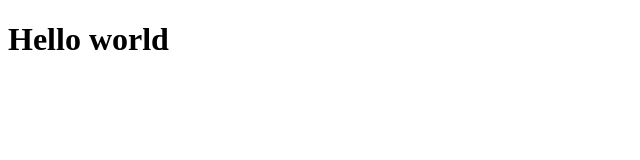
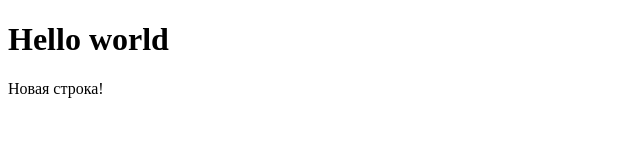
Before and after one commit to artikesel/LabTask, a plain HTML site: page index.html in a window 1280 px wide. Shown: the whole page, without its empty margins (0-640 px from the left). Drawn offline with Linux system fonts and the light colour scheme.

Commit message:
Add new line

```diff
--- a/index.html
+++ b/index.html
@@ -7,5 +7,6 @@
 </head>
 <body>
     <h1>Hello world</h1>
+    <span> Новая строка! </span>
 </body>
 </html>
```
